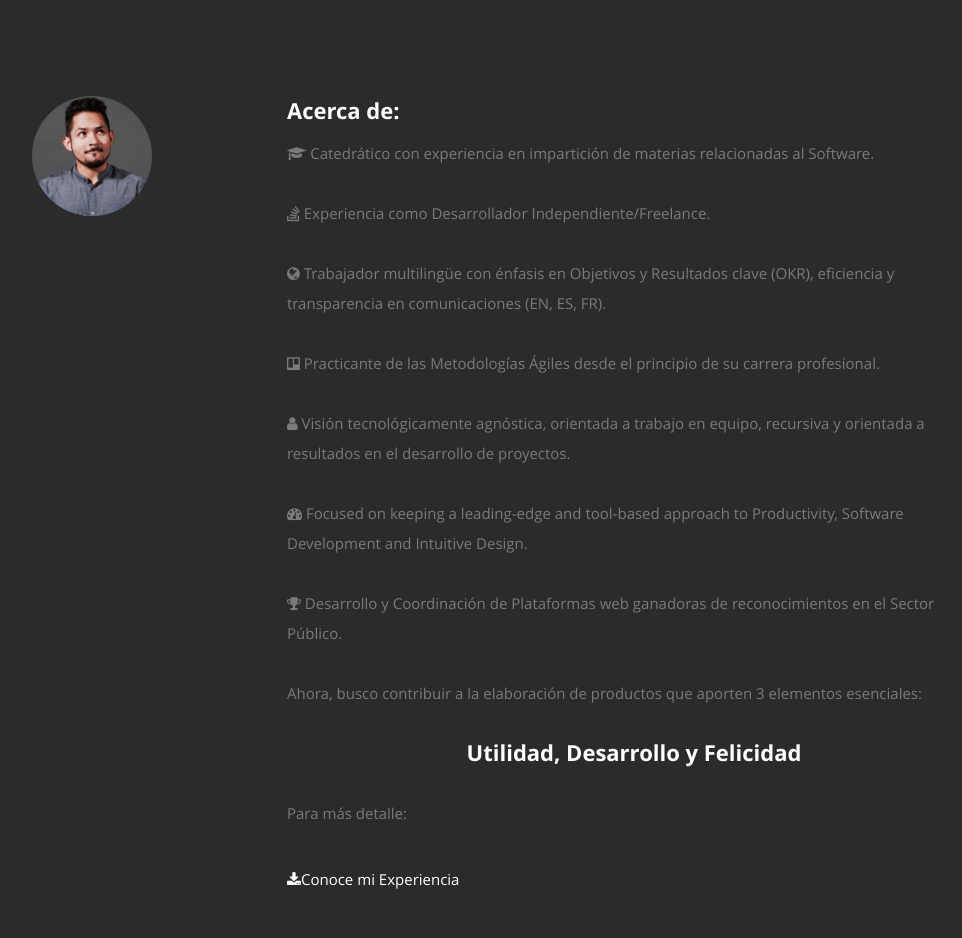
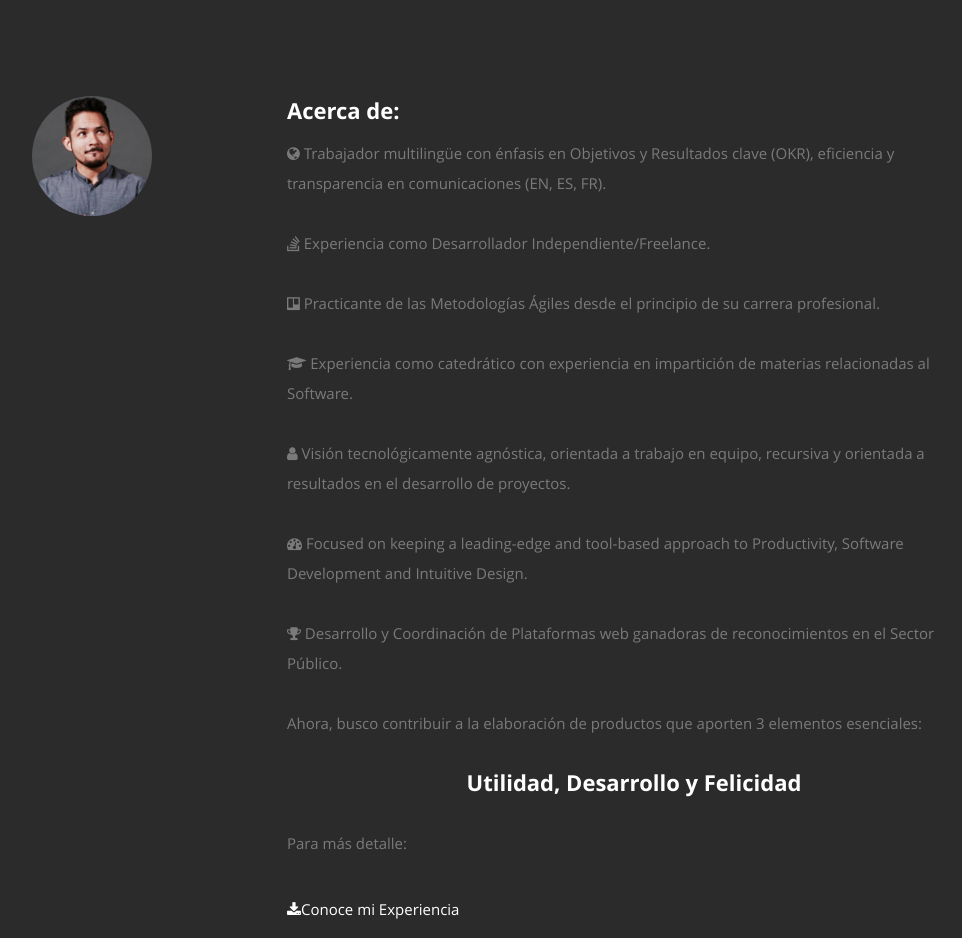
Before and after one commit to maibarra/maibarra.github.io, a plain HTML site: page index.html in a window 1280 px wide. Shown: the part 800-1738 px from the top of the page, without its empty margins (118-1080 px from the left). Drawn offline with nearby package versions, Linux system fonts and the light colour scheme.

Commit message:
small adjustments
Redaction

```diff
--- a/index.html
+++ b/index.html
@@ -107,15 +107,14 @@
 
             <h2>Acerca de:</h2>
 
-            <p><i class="fa fa-graduation-cap"></i> Catedrático con experiencia en impartición de materias relacionadas al Software.</p>
+            <p><i class="fa fa-globe"></i> Trabajador multilingüe con énfasis en Objetivos y Resultados clave (OKR), eficiencia y transparencia en comunicaciones (EN, ES, FR).
+</p>
 
             <p><i class="fa fa-stack-overflow"></i> Experiencia como Desarrollador Independiente/Freelance.</p>
 
+            <p><i class="fa fa-trello"></i> Practicante de las Metodologías Ágiles desde el principio de su carrera profesional.</p>
 
-            <p><i class="fa fa-globe"></i> Trabajador multilingüe con énfasis en Objetivos y Resultados clave (OKR), eficiencia y transparencia en comunicaciones (EN, ES, FR).
-</p>
-
-            <p><i class="fa fa-trello"></i> Practicante de las Metodologías Ágiles desde el principio de su carrera profesional.</p>
+            <p><i class="fa fa-graduation-cap"></i> Experiencia como catedrático con experiencia en impartición de materias relacionadas al Software.</p>
 
             <p><i class="fa fa-user"></i> Visión tecnológicamente agnóstica, orientada a trabajo en equipo, recursiva y orientada a resultados en el desarrollo de proyectos.</p>
 
```
